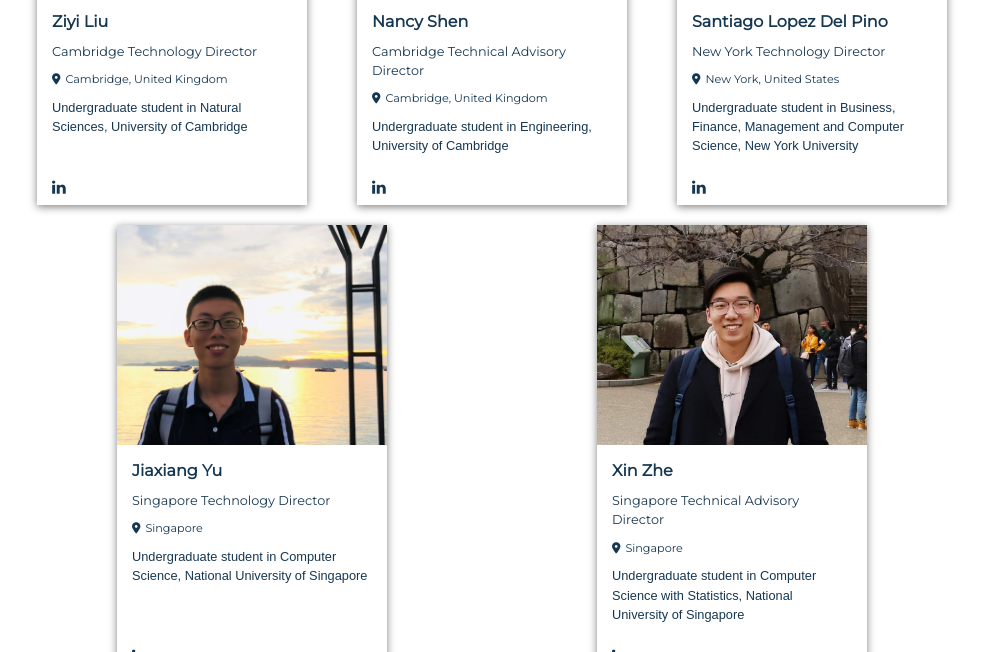
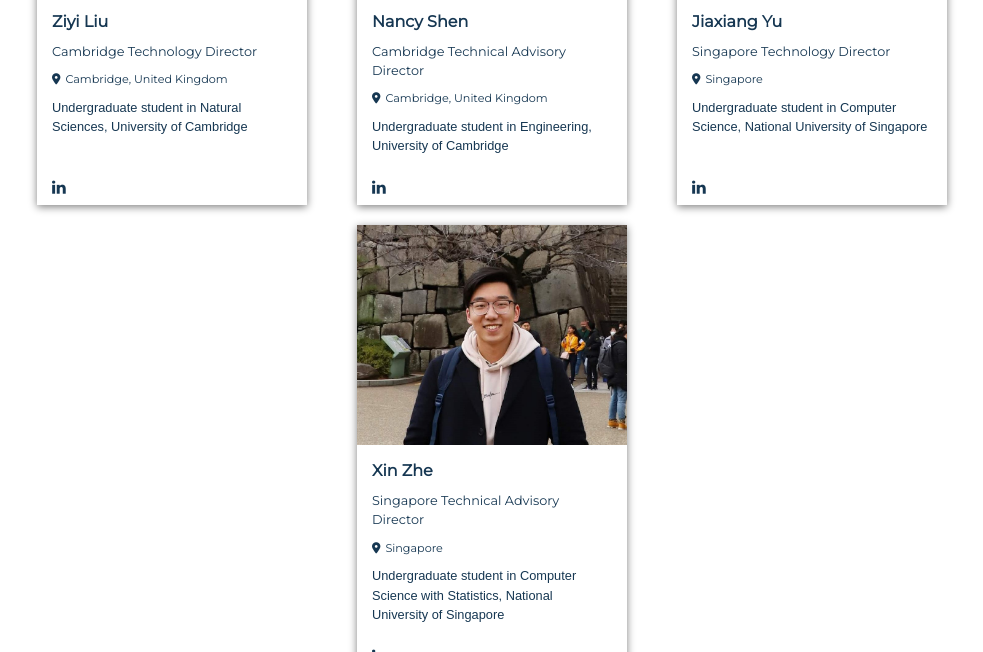
Before and after one commit to BfE-Technology/BfE-Technology.github.io, a Jekyll site: the page built from team.md, in a window 1280 px wide and 900 px high, scrolled down 4673 px, cut to the strip 248-900 px from the top of the window. Shown: the whole strip, without its empty margins (148-1131 px from the left). Built offline with Jekyll 4.4.1, drawn with Linux system fonts in a browser that asks for light colours; nearby versions of some CDN libraries.

Commit message:
Update team.md

```diff
--- a/team.md
+++ b/team.md
@@ -404,19 +404,6 @@ layout: subpage
        <div class="team-linkedin"><a href="https://www.linkedin.com/in/xinyu-shen-129559176/" target="_blank"><i class="fa fa-linkedin-in"></i></a></div>
    </div>
    <div class="team-card">
-     <div class="team-photo-wrapper" style="background-image:url('assets/headshots/Santiago_Del_Pino.png');">
-     </div>
-     <div class="team-text">
-       <h4 class="team-name">Santiago Lopez Del Pino</h4>
-       <div class="team-title">New York Technology Director</div>
-       <div class="team-location"><i class="fas fa-map-marker-alt"></i>New York, United States</div>
-       <div class="team-desc">
-         Undergraduate student in Business, Finance, Management and Computer Science, New York University
-       </div>
-     </div>
-       <div class="team-linkedin"><a href="https://www.linkedin.com/in/santiago-lopez-del-pino-9b794a14b/" target="_blank"><i class="fa fa-linkedin-in"></i></a></div>
-   </div>
-   <div class="team-card">
      <div class="team-photo-wrapper" style="background-image:url('assets/headshots/Jiaxiang_Yu.jpg');">
      </div>
      <div class="team-text">
```
